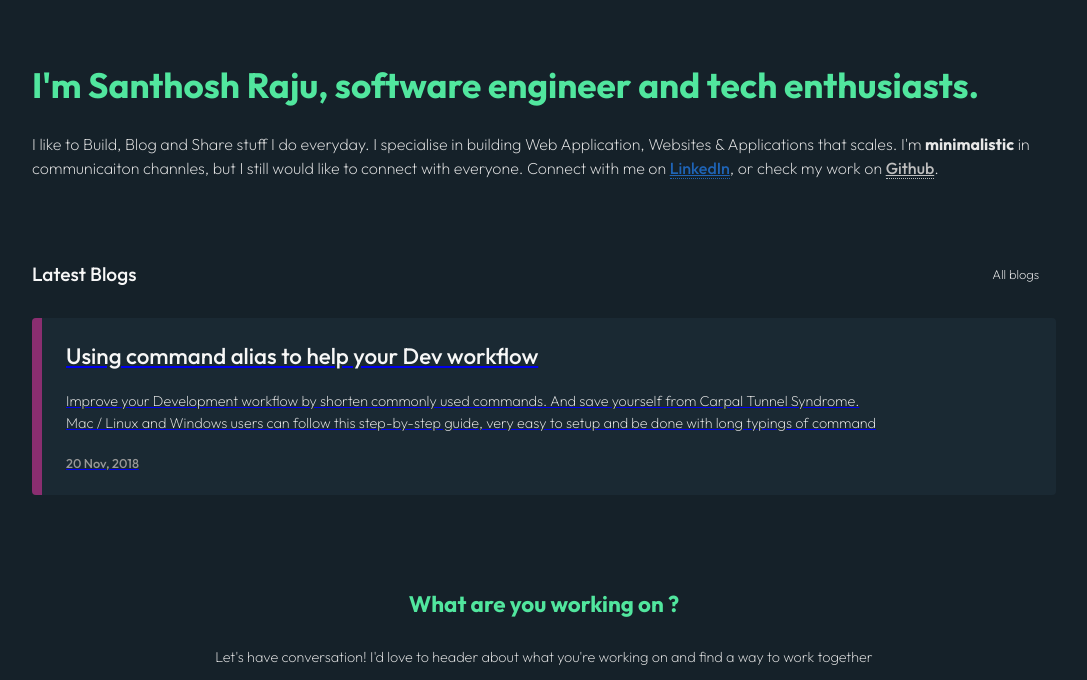
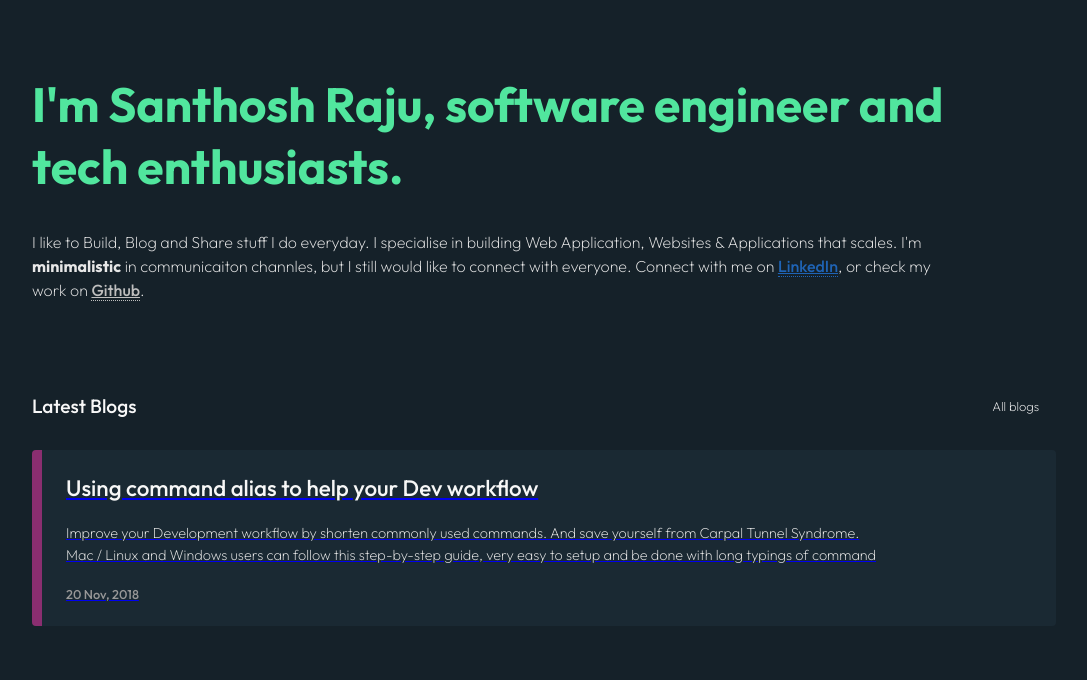
Before and after one commit to SanthoshRaju91/santhosh.raju, an Astro site: page / in a window 1280 px wide. Shown: the part 89-769 px from the top of the page, without its empty margins (96-1183 px from the left). Built offline with nearby package versions, Linux system fonts and the light colour scheme; Astro itself is replaced by a stand-in of ours; some icons are missing.

Commit message:
Adding Responsiveness To Hero Section

```diff
--- a/src/pages/index.astro
+++ b/src/pages/index.astro
@@ -35,7 +35,22 @@ import LetsChat from '../components/LetsChat/LetsChat.astro';
                     font-weight: 500;
                 }
             }
+        }
 
+        @media only screen and (min-width: 768px) {
+            margin: 76px 0;
+
+            &__container {
+                width: 90%;
+
+                h1 {
+                    font-size: 3rem;
+                }
+
+                p {
+                    font-size: 1rem;
+                }
+            }
         }
     }
 
```
